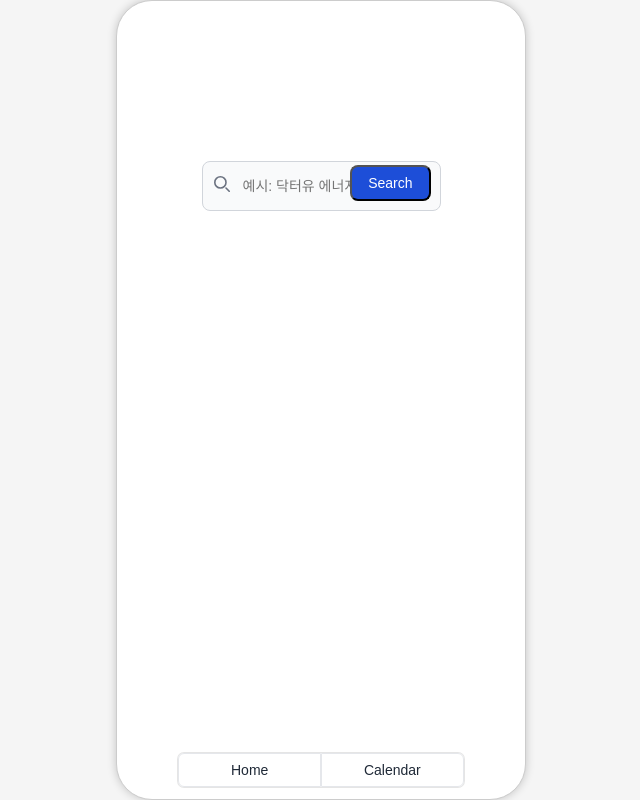
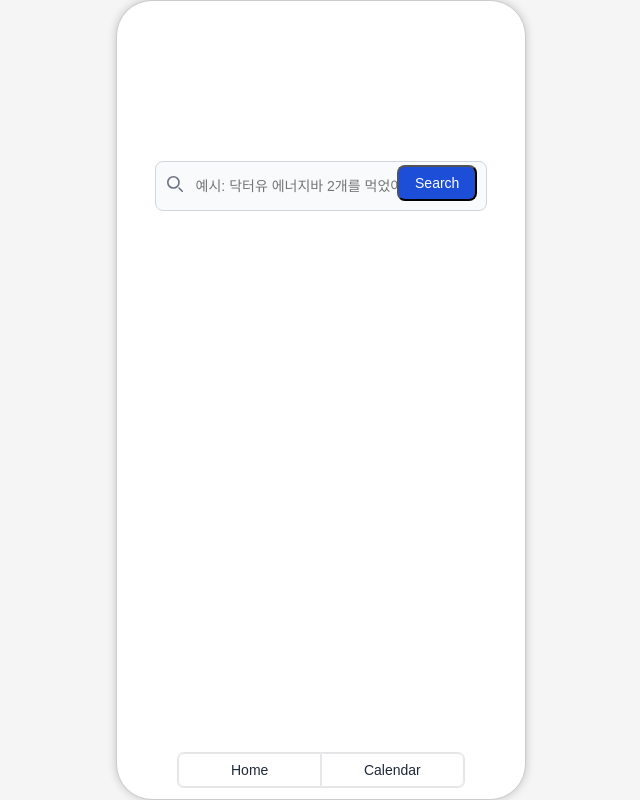
Before and after one commit to obb8923/whip, a React (Create React App) app in the folder front/root/: page / in a window 1280 px wide. Shown: the whole page, without its empty margins (319-959 px from the left). Built offline with nearby package versions, Linux system fonts and the light colour scheme.

Commit message:
Main의 검색창 스타일 수정 및 병합

```diff
--- a/front/root/src/css/Main.module.css
+++ b/front/root/src/css/Main.module.css
@@ -1,6 +1,6 @@
 .formContainer {
-    max-width: 32rem;
-    margin: 20vh auto 0 auto; /* 5vh top margin, auto horizontal margins */
+    width: 26vw; /* Increase max-width for wider form */
+    margin: 20vh auto 0 auto; /* Center horizontally and add vertical margin */
 }
 
 .srOnly {
@@ -34,7 +34,7 @@
 
 .searchInput {
     display: block;
-    width: 100%;
+    width: 100%; /* Full width for the input */
     padding: 1rem 1rem 1rem 2.5rem;
     font-size: 0.875rem; /* text-sm */
     color: #1F2937; /* gray-900 */
```
